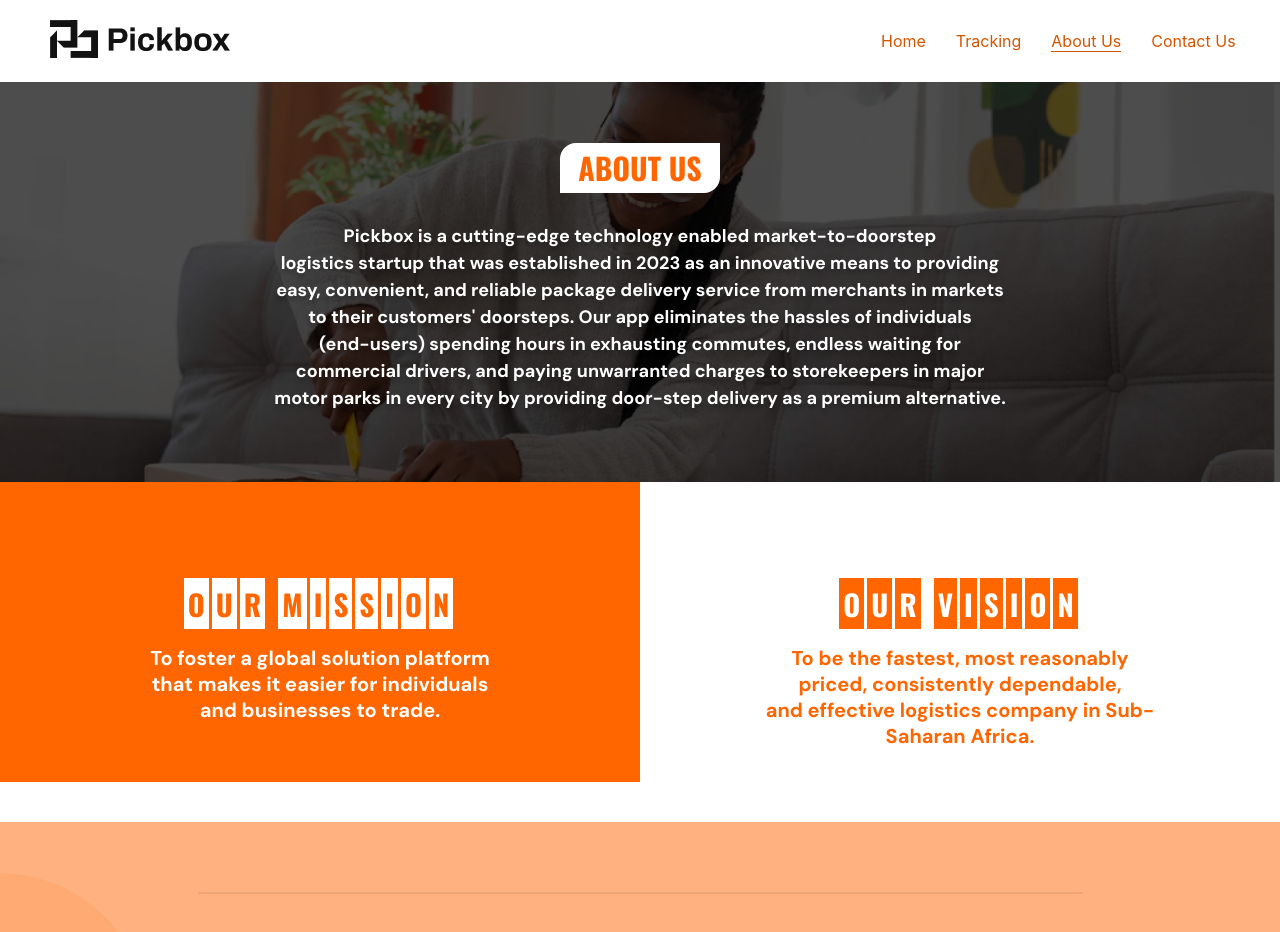
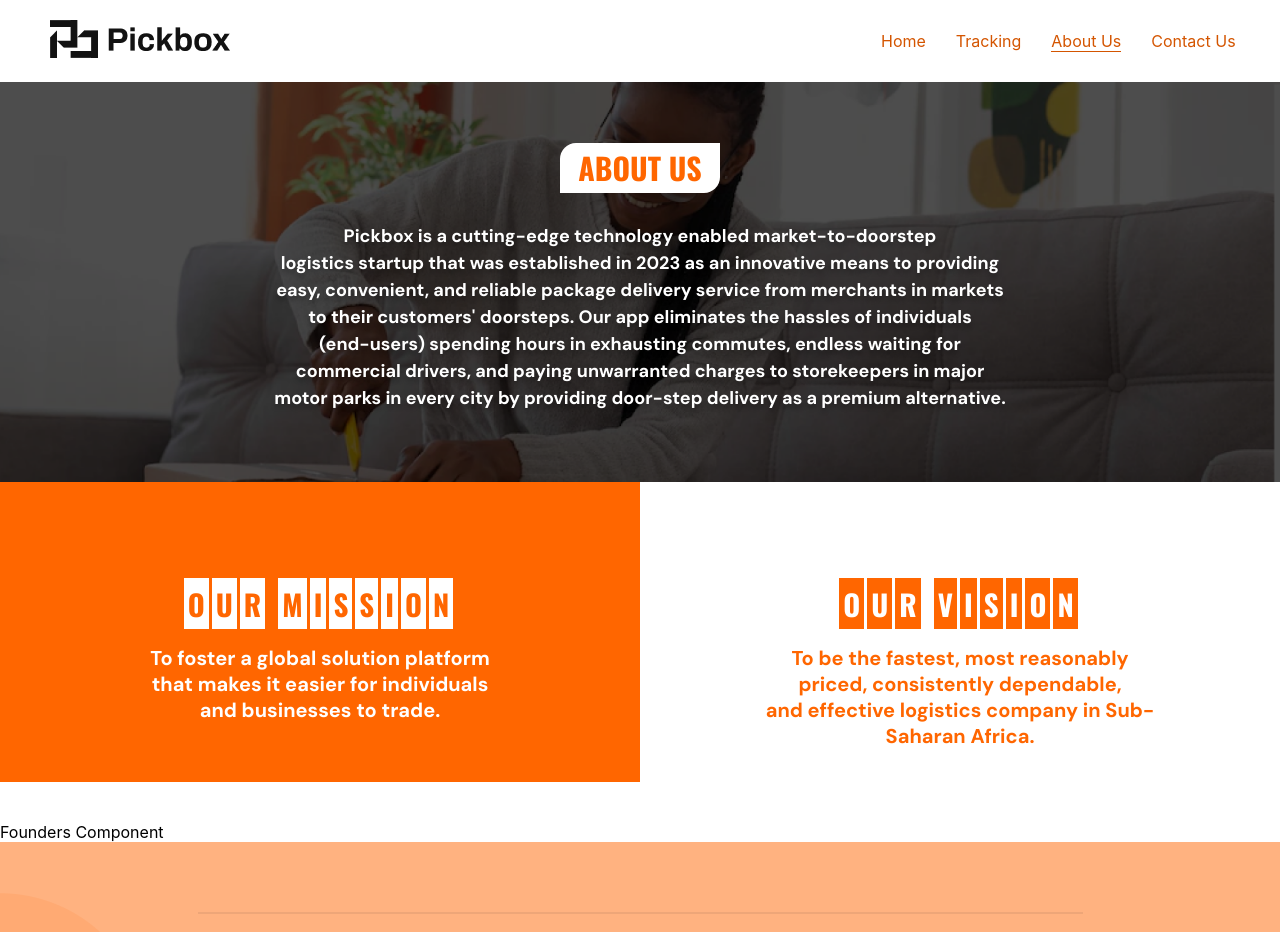
Before and after one commit to Pickbox-Project/Pickbox-frontend, a React (Create React App) app: page /aboutus in a window 1280 px wide. Shown: the top 932 px of the page. Built offline with nearby package versions, Linux system fonts and the light colour scheme.

Commit message:
Added Founders Component to About Component

```diff
--- a/src/Components/AboutUs/AboutUs.jsx
+++ b/src/Components/AboutUs/AboutUs.jsx
@@ -1,4 +1,5 @@
 import React from "react";
+import Founders from "../Founders/Founders";
 import MissionVision from "../Mission-Vision/MissionVision";
 import "./AboutUs.css";
 
@@ -29,7 +30,8 @@ const AboutUs = () => {
           </h5>
         </div>
       </div>
-      <MissionVision/>
+      <MissionVision />
+      <Founders />
     </div>
   );
 };
```
